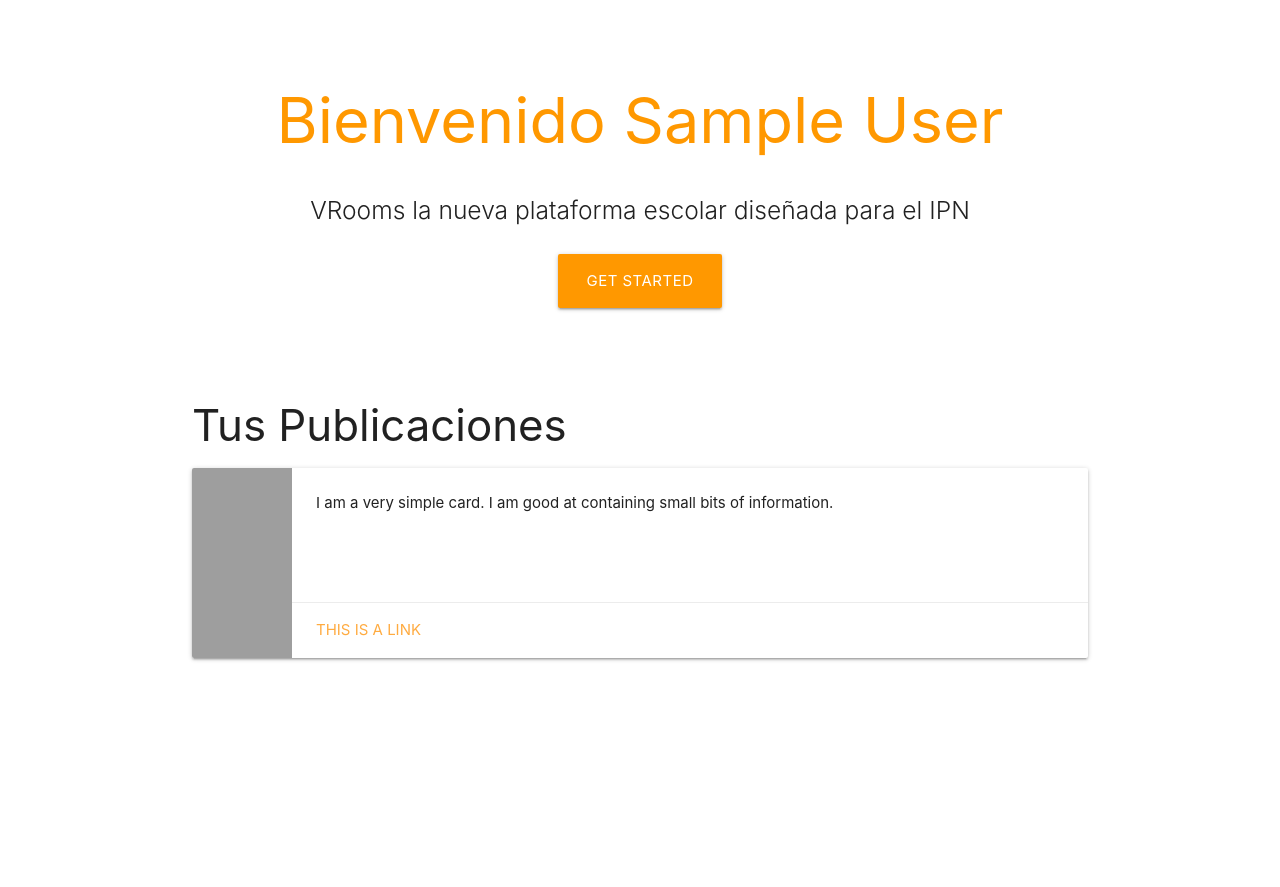
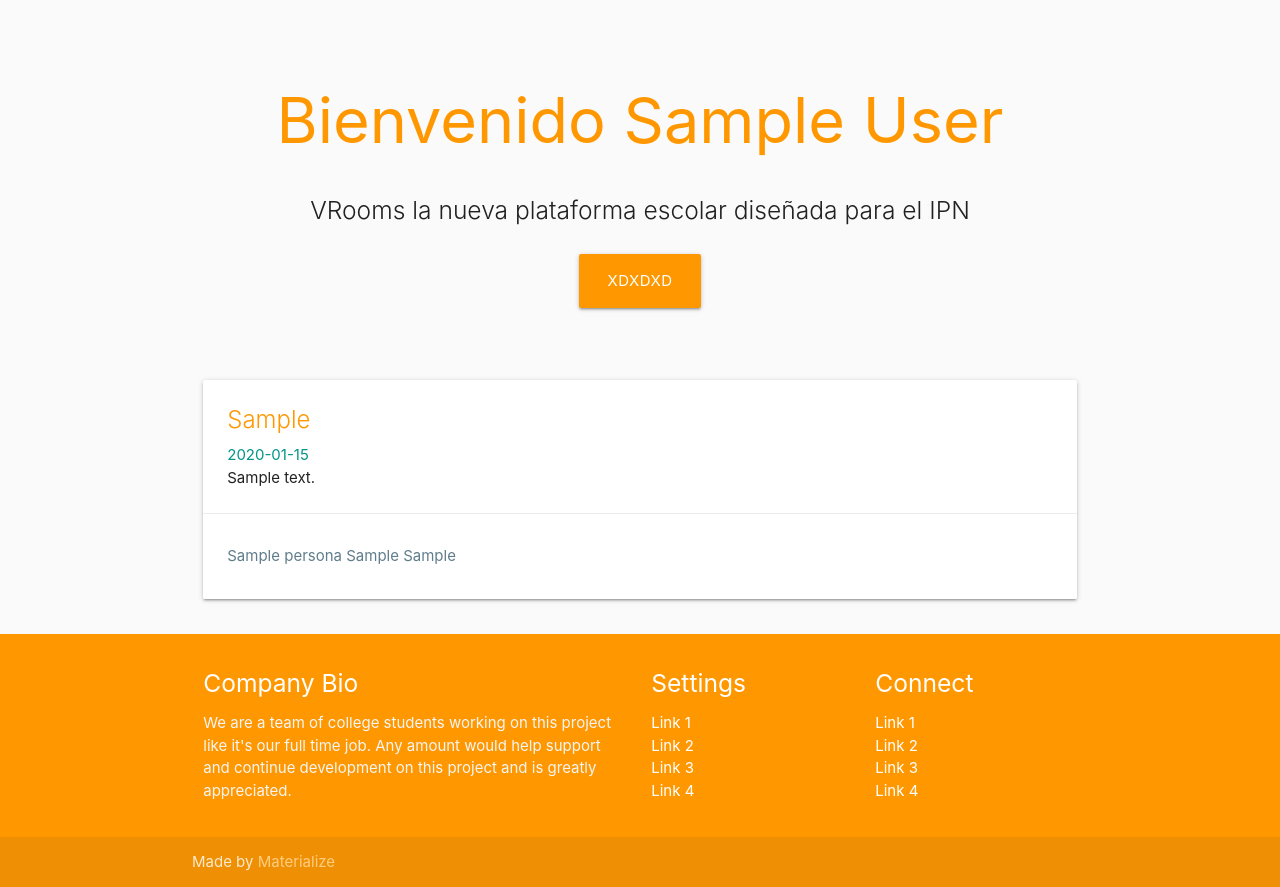
Before and after one commit to MrDanielG/IPN-VRooms, a PHP site: page /php/alumno.php in a window 1280 px wide. Shown: the part 80-967 px from the top of the page. Before the commit the page ends 741 px from the top, so only its background shows below. Run offline with PHP 8.4, Linux system fonts and the light colour scheme; the visitor is signed in with stand-in values (Sample User, id 1); tables that the repository leaves empty or names only in its code hold one stand-in row (values such as "Sample post"); grey boxes are pictures that could not be loaded.

Commit message:
Visualizar Publicaciones

```diff
--- a/php/Docente/crearPublicacion.php
+++ b/php/Docente/crearPublicacion.php
@@ -9,7 +9,7 @@
 $estado = "ACTIVO";
 $idUsuario = $_SESSION['usuario'];
 
-$queryNewPost = "INSERT INTO `publicacion`(`asunto`, `contenido`, `fecha`, `estado`, `id_usuario`)
+$queryNewPost = "INSERT INTO `publicacion`(`asunto`, `contenido`, `fecha`, `estado`, `num_boleta`)
                                    VALUES ('$asunto', '$contenido', '$fecha', '$estado', $idUsuario)";
 
 if ($conexion->query($queryNewPost)){
--- a/php/alumno.php
+++ b/php/alumno.php
@@ -22,56 +22,38 @@
     <meta name="viewport" content="width=device-width, initial-scale=1.0" />
 
     <meta http-equiv="Content-Type" content="text/html; charset=UTF-8" />
+
+    <script
+      src="https://code.jquery.com/jquery-3.5.1.js"
+      integrity="sha256-QWo7LDvxbWT2tbbQ97B53yJnYU3WhH/C8ycbRAkjPDc="
+      crossorigin="anonymous"
+    ></script>
   </head>
 
-  <body>
+  <body class="grey lighten-5">
     <nav class="light-blue lighten-1" role="navigation">
       <div class="nav-wrapper container">
         <a id="logo-container" href="#" class="brand-logo">IPN VRooms</a>
         <ul class="right hide-on-med-and-down">
-        <li><a href="cerrarSesion.php">Cerrar Sesión</a></li>
+          <li><a href="cerrarSesion.php">Cerrar Sesión</a></li>
         </ul>
 
         <ul id="nav-mobile" class="sidenav">
-        <li><a href="cerrarSesion.php">Cerrar Sesión</a></li>
+          <li><a href="cerrarSesion.php">Cerrar Sesión</a></li>
         </ul>
         <a href="#" data-target="nav-mobile" class="sidenav-trigger"
           ><i class="material-icons">menu</i></a
         >
       </div>
     </nav>
-    <!--
-    <div class="parallax-container">
-      <div class="parallax">
-        <img src="../img/bg2.jpg" />
-      </div>
-
-      <div class="section no-pad-bot" id="index-banner">
-        <div class="container">
-          <br /><br />
-          <h1 class="header center orange-text">Bienvenido</h1>
-          <div class="row center">
-            <h5 class="header col s12 light">
-              La nuev aplataforma escolar diseñada especificamente para el IPN
-            </h5>
-          </div>
-          <div class="row center">
-            <a
-              href="http://materializecss.com/getting-started.html"
-              id="download-button"
-              class="btn-large waves-effect waves-light orange"
-              >Get Started</a
-            >
-          </div>
-          <br /><br />
-        </div>
-      </div>
-    </div> -->
 
     <div class="section no-pad-bot" id="index-banner">
       <div class="container">
         <br /><br />
-        <h1 class="header center orange-text">Bienvenido <?php echo $_SESSION["nombre"]?></h1>
+        <h1 class="header center orange-text">
+          Bienvenido
+          <?php echo $_SESSION["nombre"]?>
+        </h1>
         <div class="row center">
           <h5 class="header col s12 light">
             VRooms la nueva plataforma escolar diseñada para el IPN
@@ -82,34 +64,46 @@
             href="http://materializecss.com/getting-started.html"
             id="download-button"
             class="btn-large waves-effect waves-light orange"
-            >Get Started</a
+            >xdxdxd</a
           >
         </div>
         <br /><br />
       </div>
     </div>
 
-    <div class="container">
-      <div class="col s12 m7">
-        <h3 class="header">Tus Publicaciones</h3>
-        <div class="card horizontal">
-          <div class="card-image">
-            <img src="https://lorempixel.com/100/190/nature/6" />
-          </div>
-          <div class="card-stacked">
-            <div class="card-content">
-              <p>
-                I am a very simple card. I am good at containing small bits of
-                information.
-              </p>
-            </div>
-            <div class="card-action">
-              <a href="#">This is a link</a>
-            </div>
-          </div>
-        </div>
-      </div>
-    </div>
+    <?php
+      include "conexion.php";
+      $queryPublicaciones = "SELECT * FROM `publicacion` WHERE 1";
+      $resultPub = $conexion->query($queryPublicaciones);
+
+      if($resultPub->num_rows > 0){
+        while($row = $resultPub->fetch_assoc()) {
+
+          $queryNombre = "SELECT * FROM `persona` WHERE num_boleta = " . $row["num_boleta"];
+          $resultNombre = $conexion->query($queryNombre)->fetch_assoc();
+          $nombreComp = $resultNombre["nombre"] . ' ' . $resultNombre["paterno"] . ' ' . $resultNombre["materno"];
+
+          echo '<div class="container">';
+          echo '<div class="row">';
+          echo  '<div class="col s12 m6 l12">';
+          echo   '<div class="card">';
+          echo      '<div class="card-content">';
+          echo        '<span class="card-title orange-text">' . $row["asunto"] . '</span>';
+          echo        '<p class="teal-text">' . $row["fecha"] . '</p>';
+          echo        '<p>';
+          echo         $row["contenido"];
+          echo        '</p>';
+          echo      '</div>';
+          echo      '<div class="card-action">';
+          echo        '<p class="blue-grey-text">' . $nombreComp . '</p>';
+           echo       '</div>';
+          echo    '</div>';
+          echo  '</div>';
+          echo '</div>';
+          echo '</div>';
+        }
+      }
+    ?>
 
     <div class="includeFooter"></div>
 
--- a/php/docente.php
+++ b/php/docente.php
@@ -20,7 +20,6 @@
 
     <!--Let browser know website is optimized for mobile-->
     <meta name="viewport" content="width=device-width, initial-scale=1.0" />
-
     <meta http-equiv="Content-Type" content="text/html; charset=UTF-8" />
 
     <script
@@ -35,10 +34,12 @@
       <div class="nav-wrapper container">
         <a id="logo-container" href="#" class="brand-logo">IPN VRooms</a>
         <ul class="right hide-on-med-and-down">
+          <li><a href="#">Publicaciones</a></li>
           <li><a href="cerrarSesion.php">Cerrar Sesión</a></li>
         </ul>
 
         <ul id="nav-mobile" class="sidenav">
+          <li><a href="#">Publicaciones</a></li>
           <li><a href="cerrarSesion.php">Cerrar Sesión</a></li>
         </ul>
         <a href="#" data-target="nav-mobile" class="sidenav-trigger"
```
Also changed, not shown: db.sql (+4 -4 lines), 1 other file.
